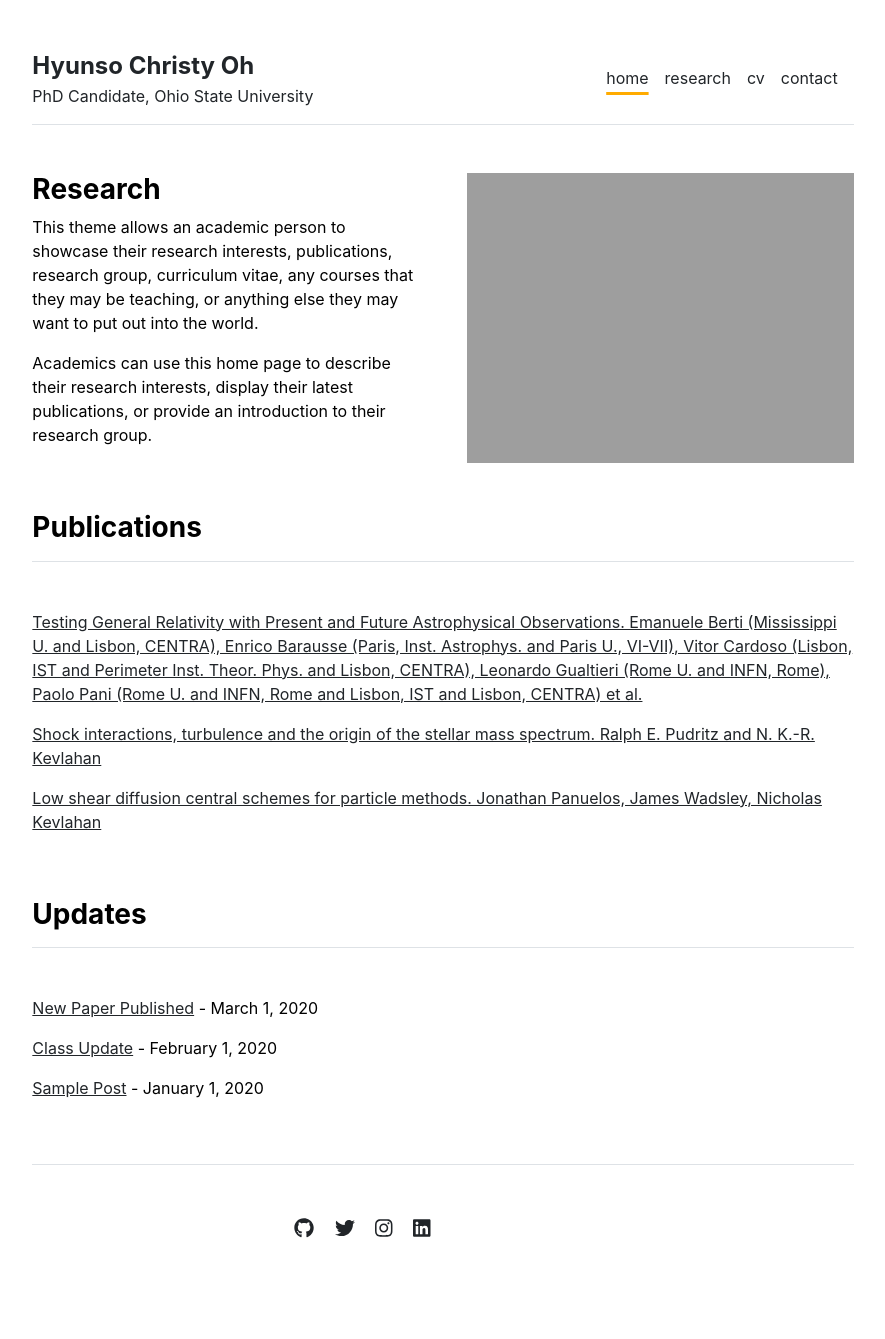
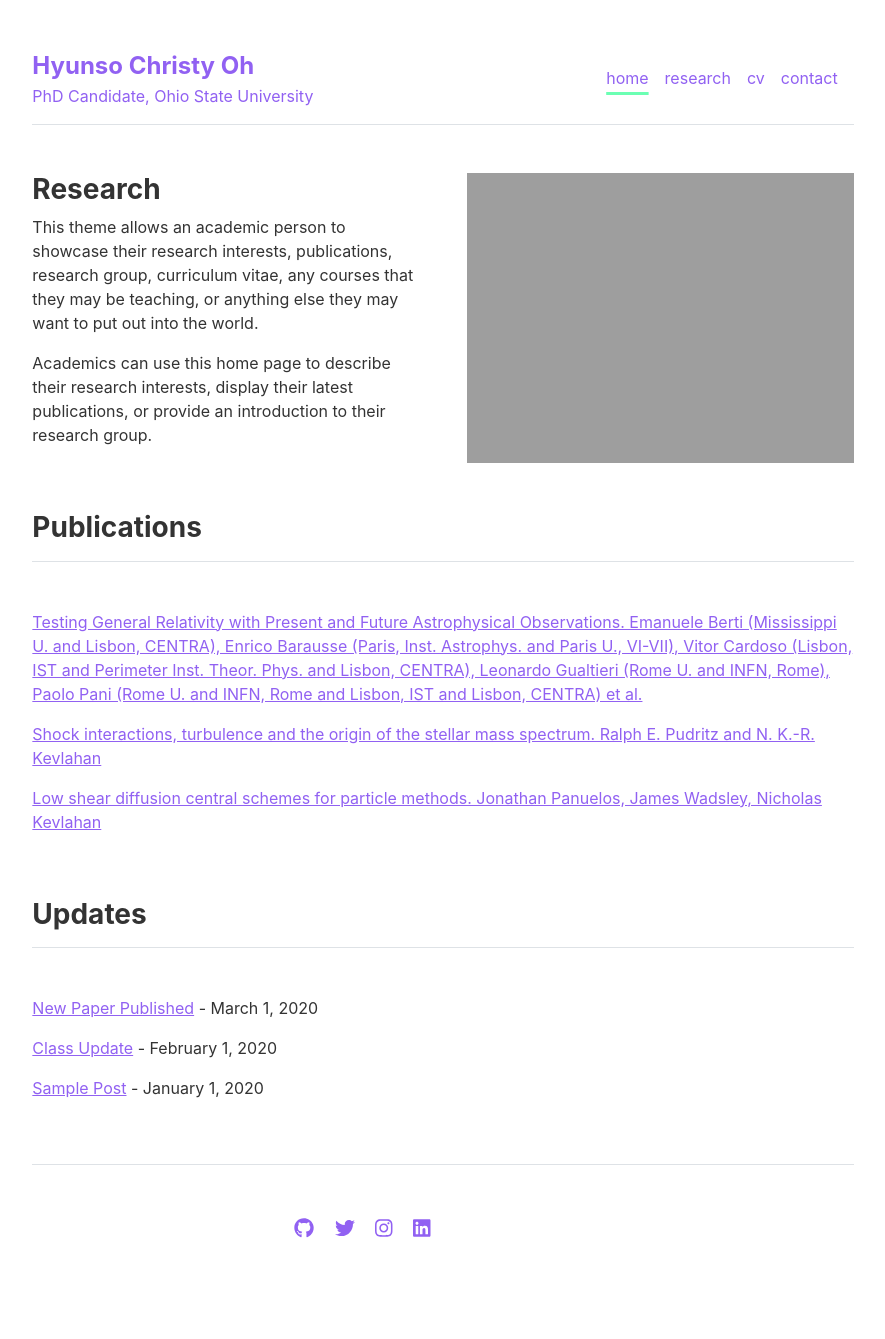
Before and after one commit to hyunso-christy-oh/hyunso-christy-oh.github.io, a Jekyll site: the page built from index.md, in a window 1280 px wide. Shown: the whole page, without its empty margins (197-1082 px from the left). Built offline with Jekyll 4.4.1, drawn with Linux system fonts in a browser that asks for light colours.

Commit message:
Update main.scss

```diff
--- a/_sass/main.scss
+++ b/_sass/main.scss
@@ -1,7 +1,7 @@
 $backgroundColor: #ffffff;
-$bodyColor: #000000;
+$bodyColor: #333333;
 $bodyFont: -apple-system,BlinkMacSystemFont,"Segoe UI",Helvetica,Arial,sans-serif,"Apple Color Emoji","Segoe UI Emoji","Segoe UI Symbol";
-$linkColor: #212529 !important;
+$linkColor: #9161f2 !important;
 
 body {
   background: $backgroundColor;
@@ -15,7 +15,7 @@ body a {
 
 .nav-active {
   text-decoration: underline;
-  text-decoration-color: #ffab00;   // underline color
+  text-decoration-color: #6bffb3;   // underline color
   text-decoration-thickness: 3px;   // underline weight
   text-underline-offset: 8px;       // gap between text and line
 }
```
